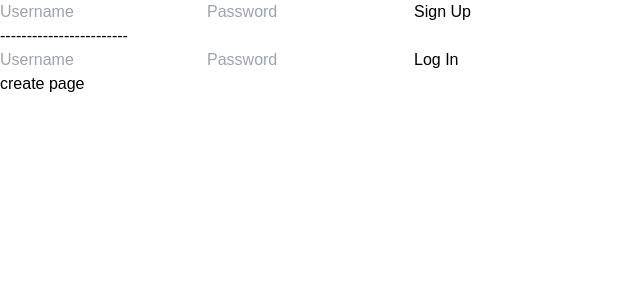
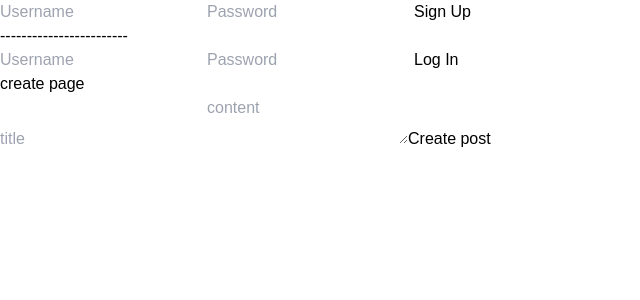
Before and after one commit to indiano881/mongo-reddit-backend, a Next.js app in the folder frontend/: page /create in a window 1280 px wide. Shown: the top 300 px of the page, without its empty margins (0-640 px from the left). Built offline with nearby package versions, Linux system fonts and the light colour scheme; no server answers; a web font is replaced by a local one.

Commit message:
create post works but does not keep logged in user

```diff
--- a/frontend/src/app/create/form.tsx
+++ b/frontend/src/app/create/form.tsx
@@ -1,9 +1,37 @@
 "use client"
+
+import { zodResolver } from "@hookform/resolvers/zod";
+import { useForm } from "react-hook-form";
+import { postActionSchema, postValues } from "../../../lib/schemas";
+import { useMutation } from "@tanstack/react-query";
+import { handleServerActionError, toastServerError } from "../../../lib/error-handling";
+import { createPost } from "../../../actions/create-post";
 
 const CreatePostForm = () => {
 
+    const {register, handleSubmit, formState: {errors}}= useForm<postValues>({ //in fromState we get acces to errors
+        resolver: zodResolver(postActionSchema),
+        mode: "onChange",
+    })
+
+    const {mutate, isPending}= useMutation({
+        mutationFn: async(values: postValues)=> {
+            handleServerActionError(await createPost(values))
+        },
+        onError: toastServerError
+    })
+
     return (
-        <form>
+        <form onSubmit={handleSubmit((values)=> mutate(values))} className="flex flex-col w-full gap-4">
+            <input {...register('title')} type="text" placeholder="title" className="" />
+            {errors.title && (
+                <p className="text-red-500 text-sm">{errors.title.message}</p>
+            )}
+            <textarea {...register('content')} placeholder='content' className="min-h-96 rounded-2xl"></textarea>
+            {errors.content && (
+                <p className="text-red-500 text-sm">{errors.content.message}</p>
+            )}
+            <button>{isPending ? 'Creating post' : 'Create post'}</button>
 
 
         </form>
```
